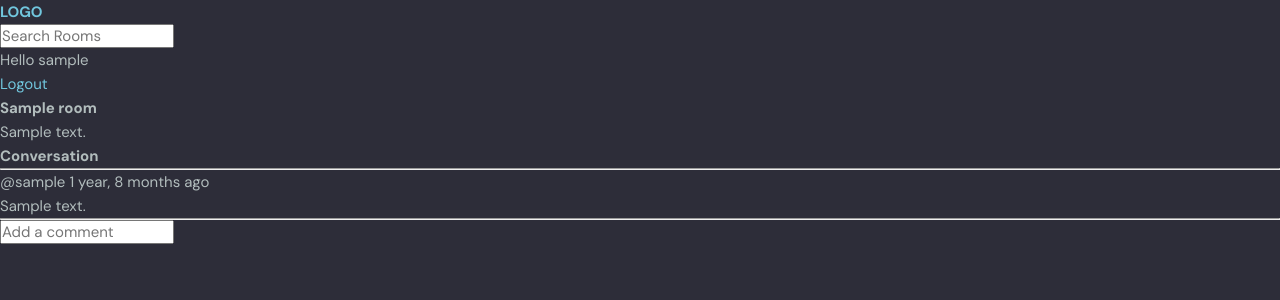
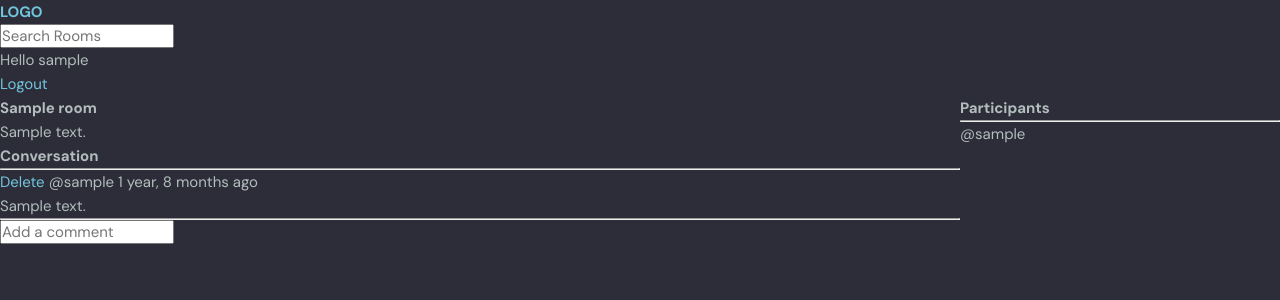
Before and after one commit to markpackham/DjangoDiscordClone, a Django app: page /room/1/ in a window 1280 px wide. Shown: the top 300 px of the page. Run offline with Django 3.2, Linux system fonts and the light colour scheme; a user stored in the database is signed in; tables that the repository leaves empty hold one stand-in row (values such as "Sample post").

Commit message:
delete messages
https://youtu.be/PtQiiknWUcI?t=12500

```diff
--- a/studybud/base/models.py
+++ b/studybud/base/models.py
@@ -14,7 +14,7 @@ class Room(models.Model):
     topic = models.ForeignKey(Topic, on_delete=models.SET_NULL, null=True)
     name = models.CharField(max_length=200)
     description = models.TextField(null=True, blank=True)
-    # participants = models.ManyToManyField(User, related_name='participants', blank=True)
+    participants = models.ManyToManyField(User, related_name='participants', blank=True)
     updated = models.DateTimeField(auto_now=True)
     created = models.DateTimeField(auto_now_add=True)
 
--- a/studybud/base/templates/base/room.html
+++ b/studybud/base/templates/base/room.html
@@ -1,6 +1,16 @@
 {% extends 'main.html' %}
 
 {% block content %}
+
+<style>
+    .room-container {
+        display: grid;
+        grid-template-columns: 3fr 1fr;
+    }
+</style>
+
+<div class="room-container">
+    <div>
         <h1>{{room.name}}</h1>
 
         <p>{{room.description}}</p>
@@ -10,6 +20,9 @@
             <hr>
             {% for message in room_messages %}
             <div>
+                {% if request.user == message.user %}
+                <a href="{% url 'delete-message' message.id %}">Delete</a>
+                {% endif %}
                 <small>@{{message.user}} {{message.created|timesince}} ago</small>
                 <p>{{message.body}}</p>
                 <hr>
@@ -25,5 +38,17 @@
             </form>
         </div>
         {% endif %}
+    </div>
+
+    <div>
+        <h3>Participants</h3>
+        <hr>
+        {% for user in participants %}
+        <div>
+            <p>@{{user.username}}</p>
+        </div>
+        {% endfor %}
+    </div>
+</div>
 
 {% endblock %}
--- a/studybud/base/urls.py
+++ b/studybud/base/urls.py
@@ -10,4 +10,5 @@ urlpatterns = [
     path('create-room/',views.createRoom, name="create-room"),
     path('update-room/<str:pk>/',views.updateRoom, name="update-room"),
     path('delete-room/<str:pk>/',views.deleteRoom, name="delete-room"),
+    path('delete-message/<str:pk>/', views.deleteMessage, name="delete-message"),
 ]
--- a/studybud/base/views.py
+++ b/studybud/base/views.py
@@ -7,7 +7,7 @@ from django.db.models import Q
 from django.contrib.auth.models import User
 from django.contrib.auth import authenticate, login, logout
 from django.contrib.auth.forms import UserCreationForm
-from .models import Room, Topic
+from .models import Room, Topic, Message
 from .forms import RoomForm
 
 def loginPage(request):
@@ -77,7 +77,17 @@ def room(request, pk):
     room = Room.objects.get(id=pk)
     # give us the set of messages related to this specific room
     room_messages = room.message_set.all().order_by('-created')
-    context = {'room':room, 'room_messages':room_messages}
+    participants = room.participants.all()
+
+    if request.method == 'POST':
+        message = Message.objects.create(
+            user = request.user,
+            room = room,
+            body = request.POST.get('body'),
+        )
+        return redirect('room', pk=room.id)
+    room.participants.add(request.user)
+    context = {'room':room, 'room_messages':room_messages, 'participants':participants}
     return render(request, 'base/room.html',context)
 
 
@@ -121,3 +131,16 @@ def deleteRoom(request,pk):
         room.delete()
         return redirect('home')
     return render(request, 'base/delete.html',{'obj':room})
+
+
+@login_required(login_url='login')
+def deleteMessage(request, pk):
+    message = Message.objects.get(id=pk)
+
+    if request.user != message.user:
+        return HttpResponse('Your are not allowed here!!')
+
+    if request.method == 'POST':
+        message.delete()
+        return redirect('home')
+    return render(request, 'base/delete.html', {'obj': message})
```
Also changed, not shown: studybud/static/js/script.js (deleted, +0 -69 lines), studybud/base/migrations/0003_auto_20211008_1639.py (added). Lines whose indentation alone changed are shown as unchanged.
